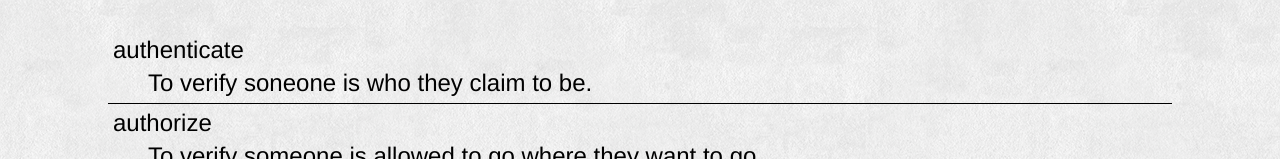
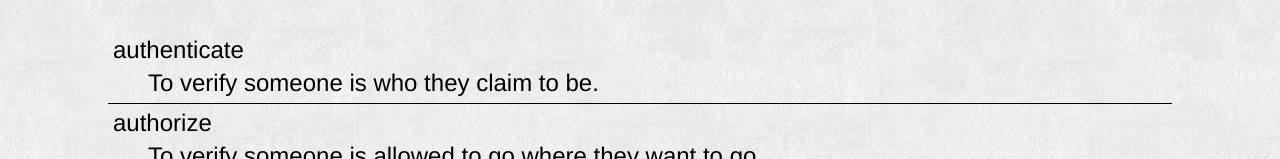
Before and after one commit to nuclearsandwich/glossary, a plain HTML site: page index.html in a window 1280 px wide. Shown: the part 255-414 px from the top of the page. Drawn offline with Linux system fonts and the light colour scheme.

Commit message:
Update for fixed typo.

```diff
--- a/index.html
+++ b/index.html
@@ -7,7 +7,7 @@
 	<body>
 		<h1 class="title">The Glossary</h1>
 		<dl class="glossary">
-			<dt>authenticate</dt><dd>To verify soneone is who they claim to be.
+			<dt>authenticate</dt><dd>To verify someone is who they claim to be.
 </dd>
 
 			<dt>authorize</dt><dd>To verify someone is allowed to go where they want to go.
```
